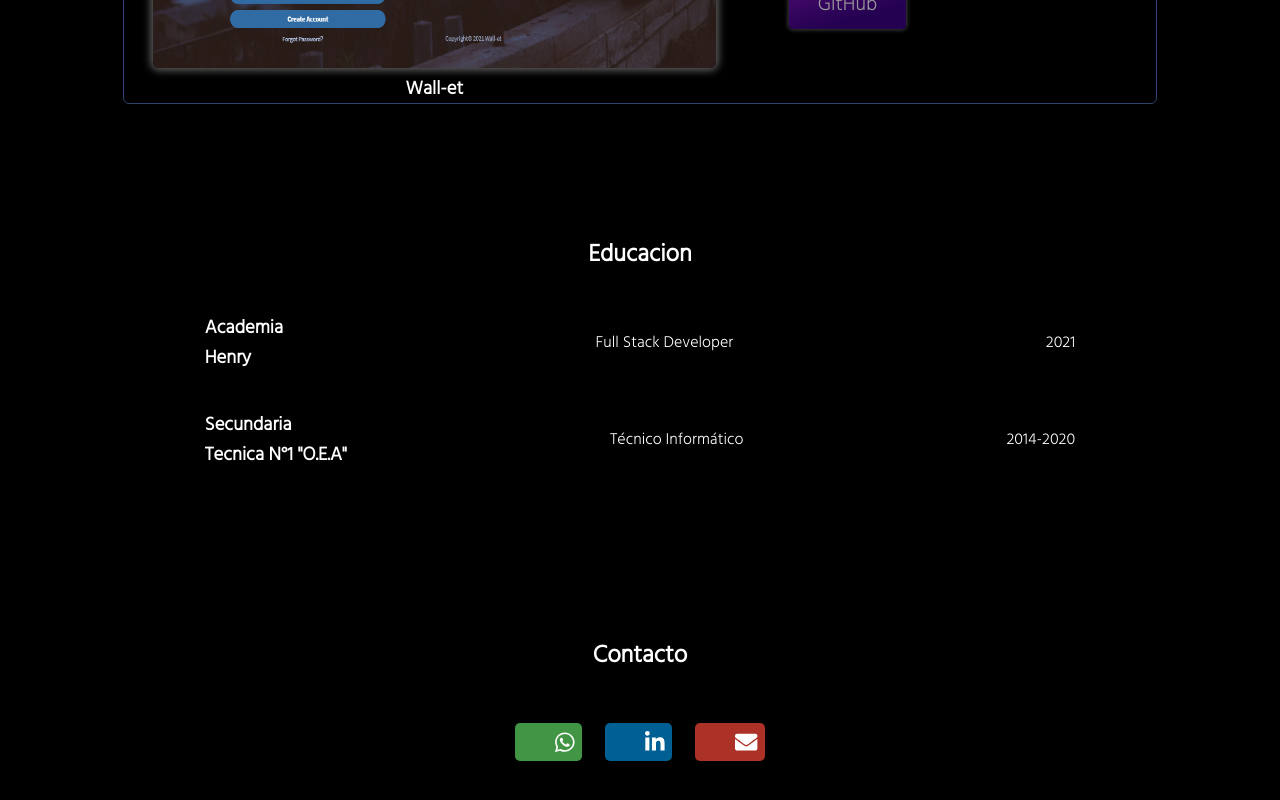
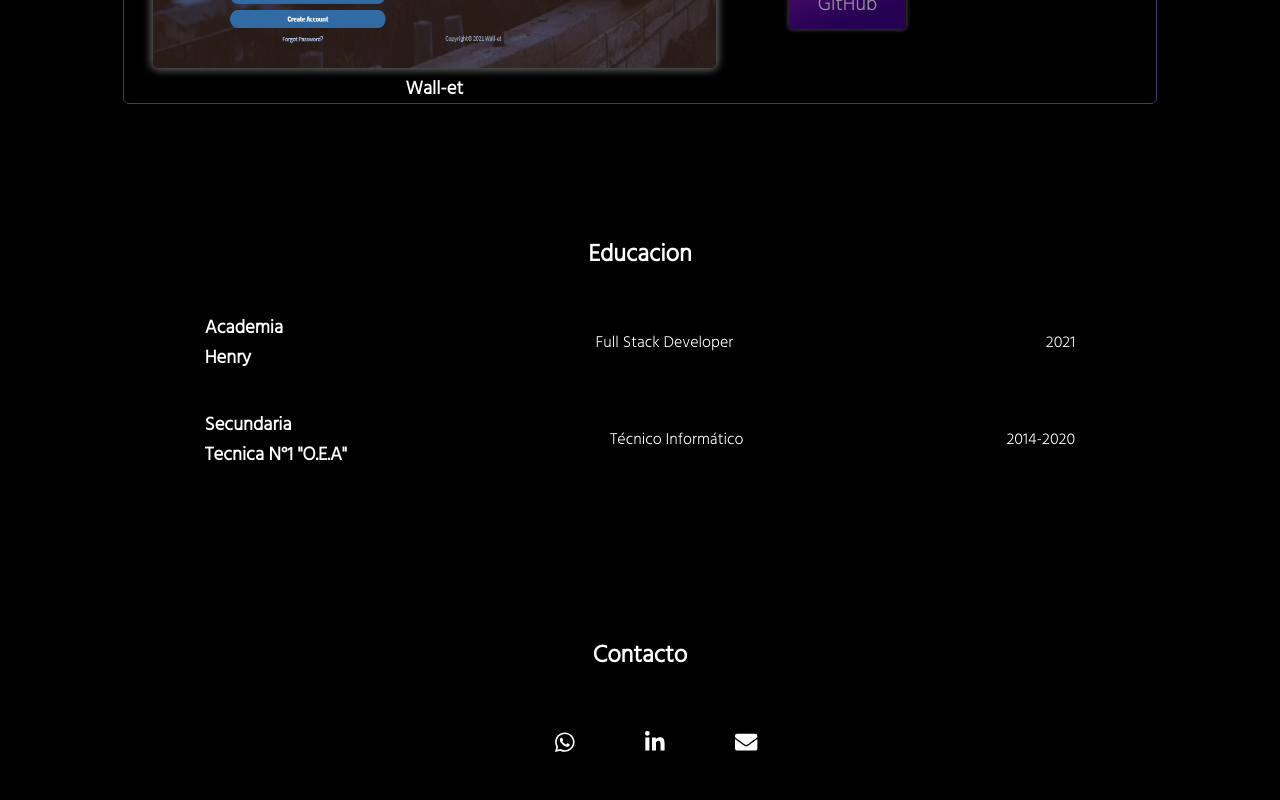
Before and after one commit to Franco-Aguero/Portafolio, a React (Create React App) app: page / in a window 1280 px wide. Shown: the part 2618-3418 px from the top of the page. Built offline with nearby package versions, Linux system fonts and the light colour scheme.

Commit message:
(client): add styles in contact

```diff
--- a/src/Components/Contact.jsx
+++ b/src/Components/Contact.jsx
@@ -1,4 +1,4 @@
-import React from 'react';
+import React, { useEffect, useState } from 'react';
 import { faEnvelope } from "@fortawesome/free-solid-svg-icons";
 import { faLinkedinIn, faWhatsapp } from '@fortawesome/free-brands-svg-icons';
 import ContactCircle from './Views/ContactCircle';
@@ -8,13 +8,21 @@ const Contact = () => {
     const urlLinkedin = "https://www.linkedin.com/in/franco-aguero", name1 = "LinkedIn", bg1 = "rgb(0 119 181 / 81%)";
     const urlEmail = "https://mail.google.com/a/?view=cm&fs=1&to=aguerofranco2002@gmail.com", name2 = "Gmail", bg2 = "rgb(233 67 52 / 74%)";
     const urlWhatsapp = "https://wa.link/9x1can", name3 = "WhatsApp", bg3 = "rgb(77 176 81 / 85%)";
+    let [width, setWidth] = useState(window.innerWidth)
+    let [changingBg, setChangingBg] = useState(false)
+    useEffect(() => {
+        const handleResize = () => setWidth(width = window.innerWidth)
+        window.addEventListener('resize', handleResize)
+        width >= 768 ? setChangingBg(changingBg = true) : setChangingBg(changingBg = false)
+    },[width])
+
     return (
         <section className={s.SectionContainer} id="Contacto">
             <h1 style={{marginBottom:"3rem"}}>Contacto</h1>
             <div className={s.ContainerCircle}>
-                <ContactCircle image={faWhatsapp} url={urlWhatsapp} name={name3} bg={bg3}/>
-                <ContactCircle image={faLinkedinIn} url={urlLinkedin} name={name1} bg={bg1}/>
-                <ContactCircle image={faEnvelope} url={urlEmail} name={name2} bg={bg2}/>
+                <ContactCircle image={faWhatsapp} url={urlWhatsapp} name={name3} bg={!changingBg ? bg3 :"none"}/>
+                <ContactCircle image={faLinkedinIn} url={urlLinkedin} name={name1} bg={!changingBg ? bg1 :"none"}/>
+                <ContactCircle image={faEnvelope} url={urlEmail} name={name2} bg={!changingBg ? bg2 :"none"}/>
             </div>
         </section>
     )
--- a/src/Components/Views/ContactCircle.module.css
+++ b/src/Components/Views/ContactCircle.module.css
@@ -35,8 +35,17 @@
         padding: 2px;
     }
 
-    .circle:hover{
-        color: white;
+    .icon{
+        font-size: 2rem;
+        color: var(--color-3);
+        opacity: 0.5;
+        transition: 0.5s;
+        border-bottom:1px solid transparent;
+    }
+
+    .icon:hover{
+        opacity: 1;
+        color: var(--color-3);
         transform: translateY(-1rem);
     }
 
```
